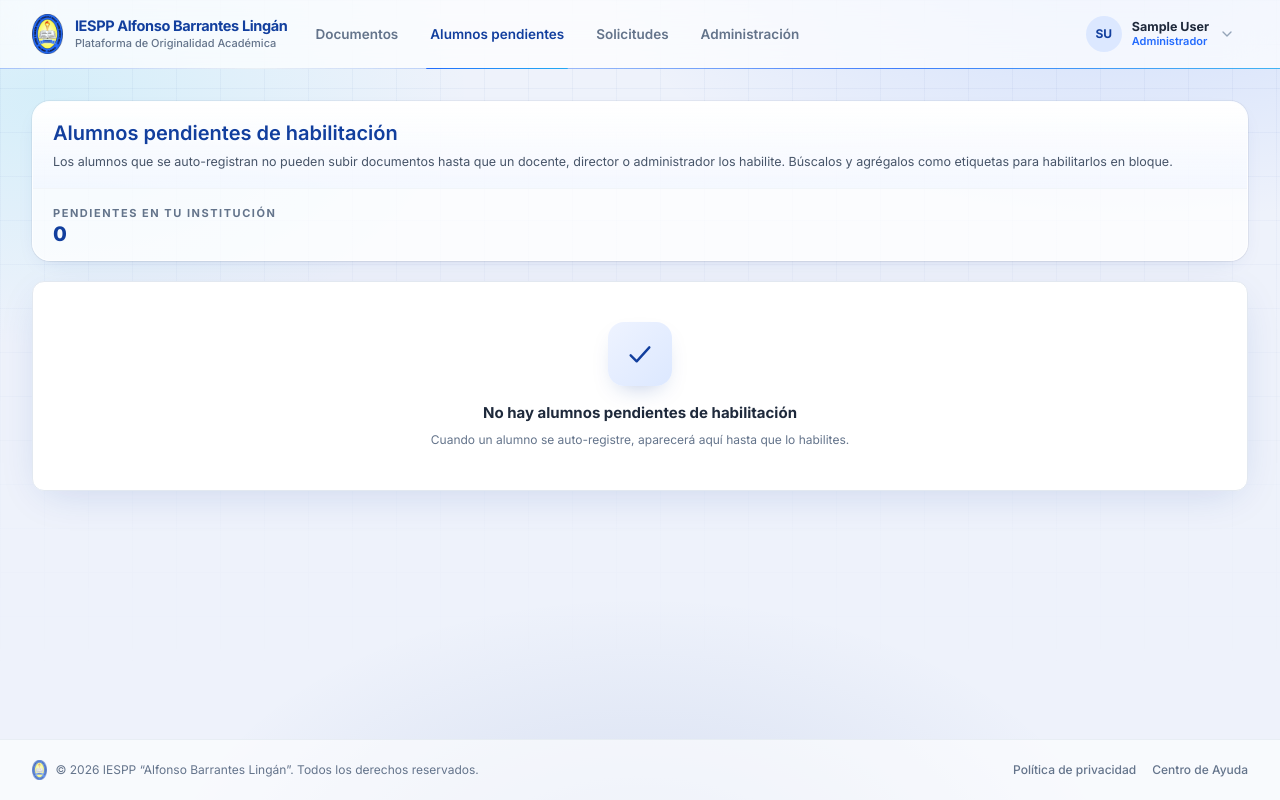
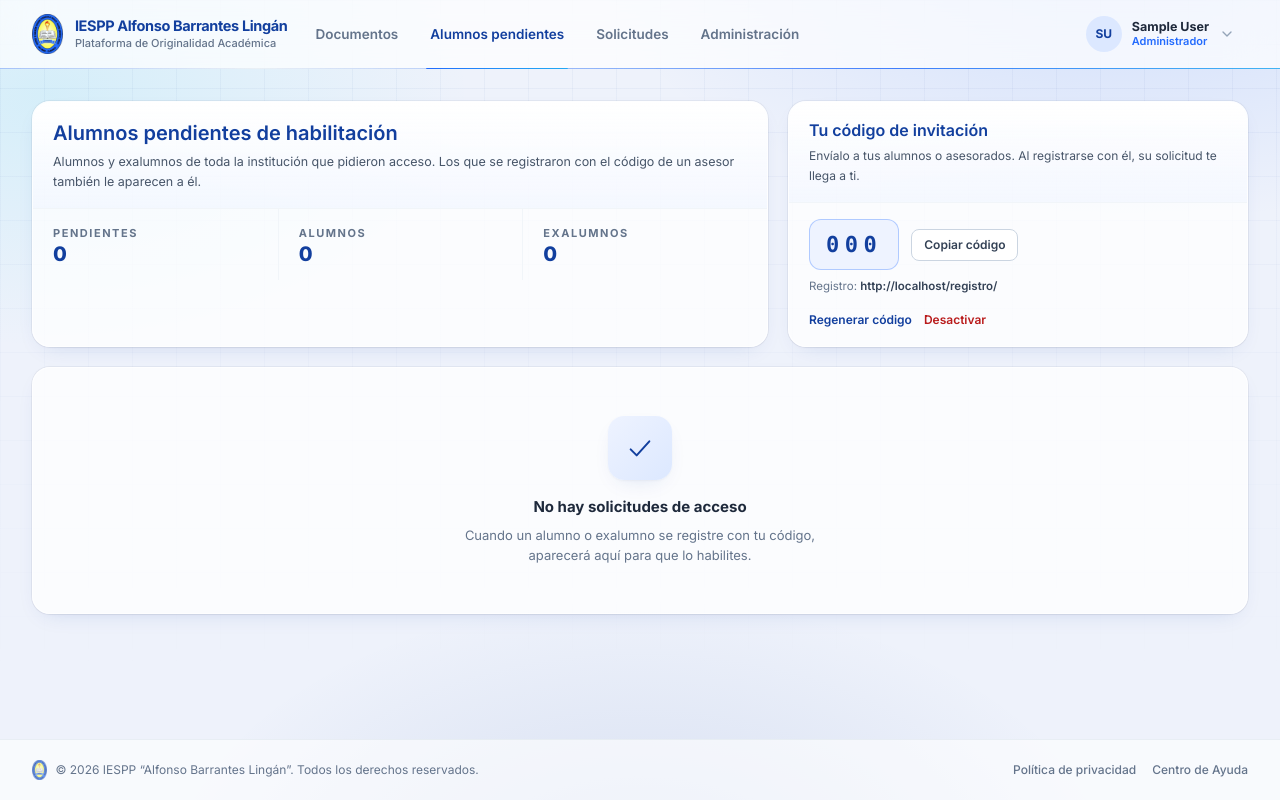
Before and after one commit to jucanuro/iesppab, a Django app: page /accounts/pendientes/ in a window 1280 px wide. Run offline with Django 5.2, Linux system fonts and the light colour scheme; a user stored in the database is signed in; tables that the repository leaves empty hold one stand-in row (values such as "Sample post"); parts of the project's set-up code (start-up, migrations or seed data) failed here and were passed over; some libraries are stand-ins or nearby versions.

Commit message:
feat(envios): pantallas de registro, alumnos pendientes y leyenda de estados
- Registro con tarjetas «Soy alumno / Soy exalumno» y campo del código.
- Alumnos pendientes como lista con etiqueta Alumno / Exalumno, habilitar en
  bloque o uno a uno, y tarjeta con el código de invitación (copiar,
  regenerar, desactivar).
- Subida con el asesor fijado cuando el alumno ya tiene uno.
- La leyenda «¿Qué significan los estados?» explica «Por autorizar» y
  «Rechazado»; la pestaña de solicitudes se titula «Solicitudes de análisis».

Co-Authored-By: Claude Opus 5.5 <noreply@anthropic.com>

```diff
--- a/templates/accounts/pending_students.html
+++ b/templates/accounts/pending_students.html
@@ -1,292 +1,135 @@
 {% extends "base.html" %}
-{% load static %}
 
 {% block title %}Alumnos pendientes | IESPP Alfonso Barrantes Lingán{% endblock %}
 
 {% block content %}
+<section class="text-slate-800" x-data="{ selected: [] }">
 
-{{ pending_students_data|json_script:"pending-students-data" }}
-
-<section class="text-slate-800">
-
-    <div>
-
+    <div class="mb-5 grid gap-5 lg:grid-cols-[minmax(0,1.6fr)_minmax(0,1fr)]">
         <!-- CABECERA -->
-        <section class="mb-5 card overflow-hidden">
+        <section class="card overflow-hidden">
             <div class="border-b border-slate-100 bg-gradient-to-b from-white to-brand-50/50 px-5 py-4">
-                <h2 class="text-[20px] font-semibold text-brand-700">
-                    Alumnos pendientes de habilitación
-                </h2>
-
+                <h2 class="text-[20px] font-semibold text-brand-700">Alumnos pendientes de habilitación</h2>
                 <p class="mt-1 text-[12.5px] leading-5 text-slate-600">
-                    Los alumnos que se auto-registran no pueden subir documentos hasta que un
-                    docente, director o administrador los habilite. Búscalos y agrégalos como
-                    etiquetas para habilitarlos en bloque.
+                    {% if request.user.is_admin_role %}
+                        Alumnos y exalumnos de toda la institución que pidieron acceso. Los que se registraron con el código de un asesor también le aparecen a él.
+                    {% else %}
+                        Alumnos y exalumnos que se registraron con tu código y te piden acceso. Al habilitarlos quedan relacionados contigo: podrán subir documentos y tú autorizas sus análisis en «Solicitudes».
+                    {% endif %}
                 </p>
             </div>
+            <dl class="grid grid-cols-3 divide-x divide-slate-100">
+                <div class="px-5 py-4">
+                    <dt class="text-[11px] font-bold uppercase tracking-[0.14em] text-slate-500">Pendientes</dt>
+                    <dd class="mt-0.5 text-[20px] font-black leading-none text-brand-700">{{ pending_students|length }}</dd>
+                </div>
+                <div class="px-5 py-4">
+                    <dt class="text-[11px] font-bold uppercase tracking-[0.14em] text-slate-500">Alumnos</dt>
+                    <dd class="mt-0.5 text-[20px] font-black leading-none text-brand-700">{{ pending_enrolled_count }}</dd>
+                </div>
+                <div class="px-5 py-4">
+                    <dt class="text-[11px] font-bold uppercase tracking-[0.14em] text-slate-500">Exalumnos</dt>
+                    <dd class="mt-0.5 text-[20px] font-black leading-none text-brand-700">{{ pending_alumni_count }}</dd>
+                </div>
+            </dl>
+        </section>
 
+        <!-- CÓDIGO DE INVITACIÓN -->
+        <section class="card overflow-hidden" x-data="{ copied: false }">
+            <div class="border-b border-slate-100 bg-gradient-to-b from-white to-brand-50/50 px-5 py-4">
+                <h3 class="text-[16px] font-semibold text-brand-700">Tu código de invitación</h3>
+                <p class="mt-1 text-[12px] leading-5 text-slate-600">Envíalo a tus alumnos o asesorados. Al registrarse con él, su solicitud te llega a ti.</p>
+            </div>
             <div class="px-5 py-4">
-                <p class="text-[11px] font-bold uppercase tracking-[0.14em] text-slate-500">
-                    Pendientes en tu institución
-                </p>
-                <p class="mt-0.5 text-[20px] font-black leading-none text-brand-700">
-                    {{ pending_students|length }}
-                </p>
+                {% if invite_code %}
+                    <div class="flex flex-wrap items-center gap-3">
+                        <span class="rounded-xl border border-brand-500/30 bg-[#eef3ff] px-4 py-2 font-mono text-[22px] font-black tracking-[0.25em] text-[#123f9e]" id="inviteCode">{{ invite_code.code }}</span>
+                        <button type="button" class="btn btn-secondary btn-sm"
+                                @click="navigator.clipboard && navigator.clipboard.writeText('{{ invite_code.code }}').then(() => { copied = true; setTimeout(() => copied = false, 2000) })">
+                            <span x-show="!copied">Copiar código</span><span x-show="copied" x-cloak>¡Copiado!</span>
+                        </button>
+                    </div>
+                    <p class="mt-2 text-[11.5px] leading-4 text-slate-500">Registro: <span class="font-semibold text-slate-700">{{ register_url }}</span></p>
+                    <div class="mt-3 flex flex-wrap gap-3">
+                        <form method="post" action="{% url 'accounts:invite-code' %}" onsubmit="return confirm('¿Generar un código nuevo? El actual dejará de funcionar.');">
+                            {% csrf_token %}
+                            <input type="hidden" name="action" value="generate">
+                            <button type="submit" class="text-[12px] font-semibold text-[#123f9e] hover:underline">Regenerar código</button>
+                        </form>
+                        <form method="post" action="{% url 'accounts:invite-code' %}" onsubmit="return confirm('¿Desactivar tu código? Nadie podrá registrarse con él.');">
+                            {% csrf_token %}
+                            <input type="hidden" name="action" value="deactivate">
+                            <button type="submit" class="text-[12px] font-semibold text-red-700 hover:underline">Desactivar</button>
+                        </form>
+                    </div>
+                {% else %}
+                    <p class="text-[12.5px] text-slate-600">Aún no tienes un código activo.</p>
+                    <form method="post" action="{% url 'accounts:invite-code' %}" class="mt-3">
+                        {% csrf_token %}
+                        <input type="hidden" name="action" value="generate">
+                        <button type="submit" class="btn btn-primary">Generar mi código</button>
+                    </form>
+                {% endif %}
             </div>
         </section>
+    </div>
 
     {% if pending_students %}
-            <!-- SELECTOR TIPO TAGS -->
-            <section class="mb-5 card overflow-hidden">
-
-                <div class="border-b border-slate-100 bg-gradient-to-b from-white to-brand-50/50 px-5 py-4">
-                    <h3 class="text-[18px] font-semibold text-brand-700">
-                        Buscar y habilitar
-                    </h3>
-
-                    <p class="mt-1 text-[12.5px] leading-5 text-slate-500">
-                        Escribe un nombre o correo, elige una sugerencia y repite para agregar
-                        varios alumnos antes de habilitarlos.
-                    </p>
+        <section class="card overflow-hidden">
+            <form method="post" action="{% url 'accounts:bulk-enable-students' %}" id="bulkForm">
+                {% csrf_token %}
+                <div class="flex flex-wrap items-center justify-between gap-3 border-b border-slate-100 bg-gradient-to-b from-white to-brand-50/50 px-5 py-3">
+                    <h3 class="text-[14px] font-bold uppercase tracking-[0.14em] text-slate-700">Solicitudes de acceso</h3>
+                    <button type="submit" class="btn btn-primary btn-sm" :disabled="selected.length === 0" :class="selected.length === 0 && 'opacity-50'">
+                        Habilitar seleccionados (<span x-text="selected.length">0</span>)
+                    </button>
                 </div>
 
-                <form method="post"
-                      action="{% url 'accounts:bulk-enable-students' %}"
-                      id="enableForm"
-                      class="px-5 py-5 sm:px-6">
+                <ul class="divide-y divide-slate-100">
+                    {% for student in pending_students %}
+                        <li class="flex flex-col gap-3 px-5 py-3 transition hover:bg-brand-50/40 sm:flex-row sm:items-center">
+                            <label class="flex min-w-0 flex-1 cursor-pointer items-center gap-3">
+                                <input type="checkbox" name="student_ids" value="{{ student.id }}" x-model="selected" class="h-4 w-4 shrink-0 accent-[#236bfd]">
+                                {% include "components/avatar.html" with name=student.get_full_name|default:student.username %}
+                                <span class="min-w-0">
+                                    <span class="flex flex-wrap items-center gap-2">
+                                        <span class="truncate text-[13.5px] font-bold text-slate-800">{{ student.get_full_name|default:student.username }}</span>
+                                        {% if student.student_status == "ALUMNI" %}
+                                            <span class="badge badge-warning">Exalumno</span>
+                                        {% else %}
+                                            <span class="badge badge-info">Alumno</span>
+                                        {% endif %}
+                                    </span>
+                                    <span class="mt-0.5 block truncate text-[11.5px] text-slate-500">
+                                        {{ student.email }} · pidió acceso el {{ student.date_joined|date:"d/m/Y H:i" }}
+                                        {% if request.user.is_admin_role %} · {% if student.advisor %}asesor: {{ student.advisor.get_full_name|default:student.advisor.username }}{% else %}sin asesor{% endif %}{% endif %}
+                                    </span>
+                                </span>
+                            </label>
+
+                            <div class="flex shrink-0 gap-2 sm:ml-auto">
+                                {% if student.student_status == "ALUMNI" %}
+                                    <button type="submit" form="enable-{{ student.id }}" class="btn btn-primary btn-sm" name="validate_alumni" value="1">Validar como egresado y habilitar</button>
+                                {% else %}
+                                    <button type="submit" form="enable-{{ student.id }}" class="btn btn-primary btn-sm">Habilitar</button>
+                                {% endif %}
+                            </div>
+                        </li>
+                    {% endfor %}
+                </ul>
+            </form>
+
+            {% for student in pending_students %}
+                <form method="post" action="{% url 'accounts:bulk-enable-students' %}" id="enable-{{ student.id }}" class="hidden">
                     {% csrf_token %}
-
-                    <div id="tagsContainer"
-                         class="mb-2 hidden flex-wrap gap-2"></div>
-
-                    <div class="relative">
-                        <input id="studentSearch"
-                               type="text"
-                               autocomplete="off"
-                               placeholder="Escribe un nombre o correo..."
-                               class="field">
-
-                        <div id="suggestions"
-                             class="absolute z-10 mt-1.5 hidden w-full overflow-hidden rounded-lg border border-slate-200 bg-white shadow-[0_10px_30px_-10px_rgba(18,63,158,0.35)]">
-                        </div>
-                    </div>
-
-                    <div id="hiddenInputs"></div>
-
-                    <button type="submit"
-                            id="enableButton"
-                            disabled
-                            class="mt-4 btn btn-primary !h-11 !justify-center disabled:!bg-none disabled:!bg-slate-300 disabled:!shadow-none">
-                        <svg class="h-4 w-4" viewBox="0 0 24 24" fill="none" aria-hidden="true">
-                            <path d="M5 13L9.5 17.5L19 7" stroke="currentColor" stroke-width="2.4" stroke-linecap="round" stroke-linejoin="round"/>
-                        </svg>
-                        <span id="enableButtonText">Habilitar seleccionados (0)</span>
-                    </button>
+                    <input type="hidden" name="student_ids" value="{{ student.id }}">
                 </form>
-            </section>
-
-            <!-- LISTA COMPLETA DE PENDIENTES -->
-            <section class="mb-5 card overflow-hidden">
-                <div class="border-b border-slate-100 bg-gradient-to-b from-white to-brand-50/50 px-4 py-3">
-                    <h3 class="text-[14px] font-bold uppercase tracking-[0.14em] text-slate-700">
-                        Todos los pendientes
-                    </h3>
-                </div>
-
-                <div class="divide-y divide-slate-100">
-                    {% for student in pending_students %}
-                        <div class="flex items-center justify-between gap-3 px-5 py-3 transition hover:bg-brand-50/40">
-                            {% include "components/avatar.html" with name=student.get_full_name|default:student.username %}
-                            <div class="min-w-0 flex-1">
-                                <p class="truncate text-[13px] font-bold text-slate-800">
-                                    {{ student.get_full_name|default:student.username }}
-                                </p>
-                                <p class="mt-0.5 truncate text-[11px] text-slate-500">
-                                    {{ student.email }}
-                                </p>
-                            </div>
-
-                            {% include "components/badge.html" with tone="warning" label="Pendiente" %}
-                        </div>
             {% endfor %}
-                </div>
         </section>
     {% else %}
-            <!-- ESTADO VACÍO -->
-            <section class="overflow-hidden rounded-xl border border-slate-200 bg-white p-10 text-center shadow-[0_10px_40px_-12px_rgba(18,63,158,0.18)]">
-                <div class="mx-auto flex h-16 w-16 items-center justify-center rounded-2xl bg-gradient-to-br from-[#eef3ff] to-[#dce8ff] text-brand-700 shadow-[0_10px_24px_-12px_rgba(18,63,158,0.35)]">
-                    <svg class="h-8 w-8" viewBox="0 0 24 24" fill="none" aria-hidden="true">
-                        <path d="M5 13L9.5 17.5L19 7" stroke="currentColor" stroke-width="1.8" stroke-linecap="round" stroke-linejoin="round"/>
-                    </svg>
-                </div>
-
-                <h4 class="mt-4 text-[15px] font-bold text-slate-800">
-                    No hay alumnos pendientes de habilitación
-                </h4>
-
-                <p class="mt-1.5 text-xs leading-5 text-slate-500">
-                    Cuando un alumno se auto-registre, aparecerá aquí hasta que lo habilites.
-                </p>
+        <section class="card">
+            {% include "components/empty_state.html" with title="No hay solicitudes de acceso" text="Cuando un alumno o exalumno se registre con tu código, aparecerá aquí para que lo habilites." icon='<path d="M5 13L9.5 17.5L19 7"/>' %}
         </section>
     {% endif %}
-
-    </div>
 </section>
-
 {% endblock %}
-
-{% block extra_js %}
-<script>
-    document.addEventListener("DOMContentLoaded", function () {
-        const dataElement = document.getElementById("pending-students-data");
-        const pendingStudents = dataElement ? JSON.parse(dataElement.textContent) : [];
-
-        const searchInput = document.getElementById("studentSearch");
-        const suggestionsBox = document.getElementById("suggestions");
-        const tagsContainer = document.getElementById("tagsContainer");
-        const hiddenInputs = document.getElementById("hiddenInputs");
-        const enableButton = document.getElementById("enableButton");
-        const enableButtonText = document.getElementById("enableButtonText");
-
-        if (!searchInput || !suggestionsBox || !tagsContainer || !hiddenInputs || !enableButton) {
-            return;
-        }
-
-        const selected = new Map();
-
-        function normalize(text) {
-            return (text || "")
-                .toString()
-                .toLowerCase()
-                .normalize("NFD")
-                .replace(/[̀-ͯ]/g, "");
-        }
-
-        function updateButtonState() {
-            const count = selected.size;
-            enableButton.disabled = count === 0;
-            enableButtonText.textContent = `Habilitar seleccionados (${count})`;
-        }
-
-        function removeTag(id) {
-            selected.delete(id);
-
-            const tagEl = tagsContainer.querySelector(`[data-tag-id="${id}"]`);
-            if (tagEl) tagEl.remove();
-
-            const inputEl = hiddenInputs.querySelector(`input[value="${id}"]`);
-            if (inputEl) inputEl.remove();
-
-            tagsContainer.classList.toggle("hidden", selected.size === 0);
-            tagsContainer.classList.toggle("flex", selected.size > 0);
-            updateButtonState();
-        }
-
-        function addTag(student) {
-            if (selected.has(student.id)) return;
-
-            selected.set(student.id, student);
-
-            const tag = document.createElement("span");
-            tag.setAttribute("data-tag-id", student.id);
-            tag.className = "inline-flex items-center gap-1.5 rounded-full border border-brand-500/30 px-3 py-1.5 text-[12px] font-bold text-brand-700";
-            tag.style.backgroundColor = "#eef3ff";
-            tag.innerHTML = `
-                <span class="max-w-[220px] truncate">${student.name}</span>
-                <button type="button" class="flex h-4 w-4 items-center justify-center rounded-full text-brand-700 transition hover:bg-brand-500/20" aria-label="Quitar">
-                    &times;
-                </button>
-            `;
-
-            tag.querySelector("button").addEventListener("click", function () {
-                removeTag(student.id);
-            });
-
-            tagsContainer.appendChild(tag);
-            tagsContainer.classList.remove("hidden");
-            tagsContainer.classList.add("flex");
-
-            const hiddenInput = document.createElement("input");
-            hiddenInput.type = "hidden";
-            hiddenInput.name = "student_ids";
-            hiddenInput.value = student.id;
-            hiddenInputs.appendChild(hiddenInput);
-
-            updateButtonState();
-        }
-
-        function hideSuggestions() {
-            suggestionsBox.classList.add("hidden");
-            suggestionsBox.innerHTML = "";
-        }
-
-        function renderSuggestions(matches) {
-            suggestionsBox.innerHTML = "";
-
-            if (matches.length === 0) {
-                hideSuggestions();
-                return;
-            }
-
-            matches.slice(0, 5).forEach(function (student) {
-                const item = document.createElement("button");
-                item.type = "button";
-                item.className = "flex w-full flex-col items-start gap-0.5 border-b border-slate-100 px-3 py-2 text-left transition last:border-b-0 hover:bg-brand-50";
-                item.innerHTML = `
-                    <span class="truncate text-[13px] font-bold text-slate-800">${student.name}</span>
-                    <span class="truncate text-[11px] text-slate-500">${student.email}${student.alumni ? " · Exalumno (se valida en su primer envío)" : ""}</span>
-                `;
-
-                item.addEventListener("click", function () {
-                    addTag(student);
-                    searchInput.value = "";
-                    hideSuggestions();
-                    searchInput.focus();
-                });
-
-                suggestionsBox.appendChild(item);
-            });
-
-            suggestionsBox.classList.remove("hidden");
-        }
-
-        function currentMatches() {
-            const query = normalize(searchInput.value.trim());
-
-            if (!query) return [];
-
-            return pendingStudents.filter(function (student) {
-                if (selected.has(student.id)) return false;
-
-                return (
-                    normalize(student.name).includes(query) ||
-                    normalize(student.email).includes(query)
-                );
-            });
-        }
-
-        searchInput.addEventListener("input", function () {
-            renderSuggestions(currentMatches());
-        });
-
-        searchInput.addEventListener("keydown", function (event) {
-            if (event.key !== "Enter") return;
-
-            event.preventDefault();
-            const matches = currentMatches();
-
-            if (matches.length === 1) {
-                addTag(matches[0]);
-                searchInput.value = "";
-                hideSuggestions();
-            }
-        });
-
-        document.addEventListener("click", function (event) {
-            if (!suggestionsBox.contains(event.target) && event.target !== searchInput) {
-                hideSuggestions();
-            }
-        });
-    });
-</script>
-{% endblock %}
```
Also changed, not shown: templates/accounts/_field.html (+5 -2 lines), templates/accounts/register.html (+7 -5 lines), templates/documents/_status_badge.html (+5 -4 lines), templates/documents/authorizations.html (+4 -4 lines), templates/documents/upload.html (+19 -1 lines). Lines whose indentation alone changed are shown as unchanged.
